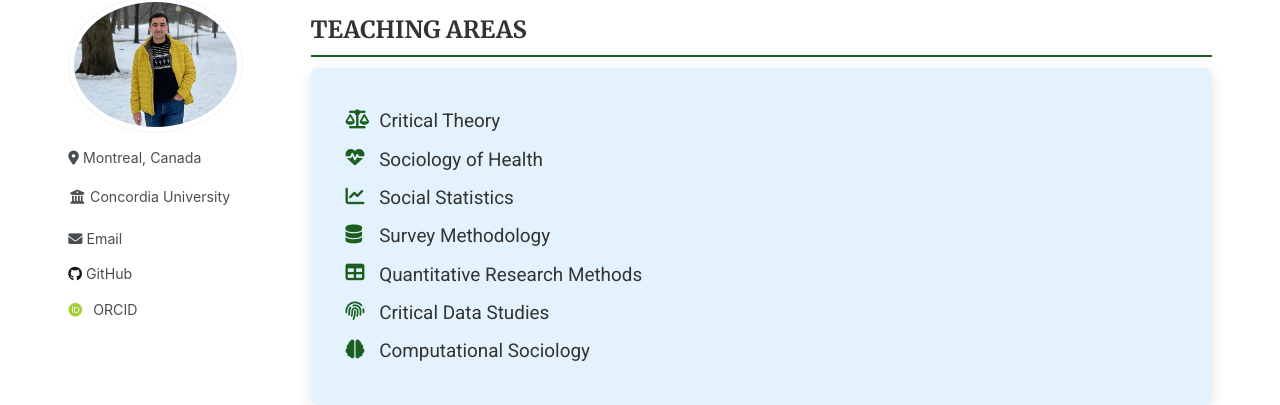
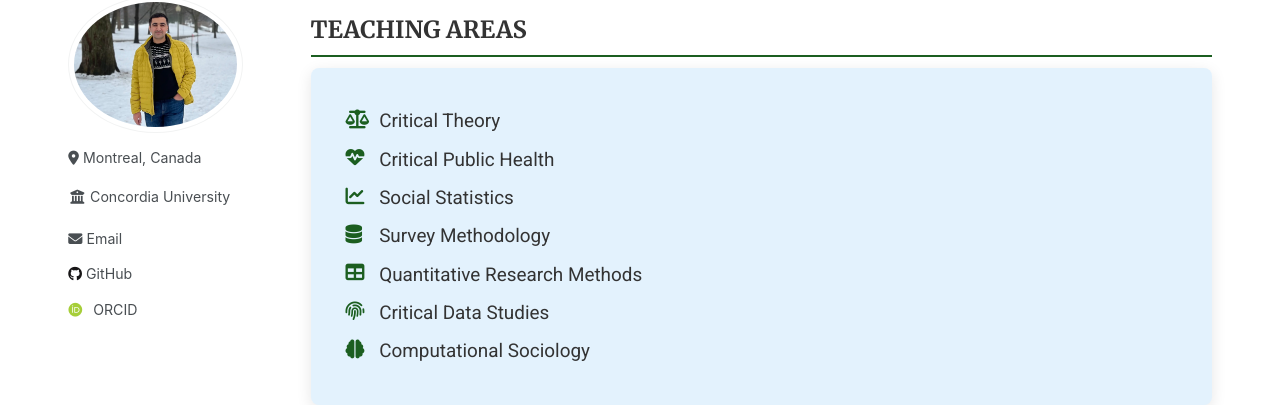
Before and after one commit to Mohsnmonji/mohsnmonji.github.io, a Jekyll site: the page built from _pages/teaching.md, in a window 1280 px wide and 900 px high, scrolled down 1635 px. Shown: the part 112-517 px from the top of the window. Built offline with Jekyll 4.4.1, drawn with Linux system fonts in a browser that asks for light colours; some web fonts are replaced.

Commit message:
Update teaching.md

```diff
--- a/_pages/teaching.md
+++ b/_pages/teaching.md
@@ -108,7 +108,7 @@ author_profile: true
   <div class="teaching-card">
     <ul class="teaching-list">
       <li><i class="fas fa-balance-scale icon"></i> Critical Theory</li>
-      <li><i class="fas fa-heartbeat icon"></i> Sociology of Health</li>
+      <li><i class="fas fa-heartbeat icon"></i> Critical Public Health</li>
       <li><i class="fas fa-chart-line icon"></i> Social Statistics</li>
       <li><i class="fas fa-database icon"></i> Survey Methodology</li>
       <li><i class="fas fa-table icon"></i> Quantitative Research Methods</li>
```
